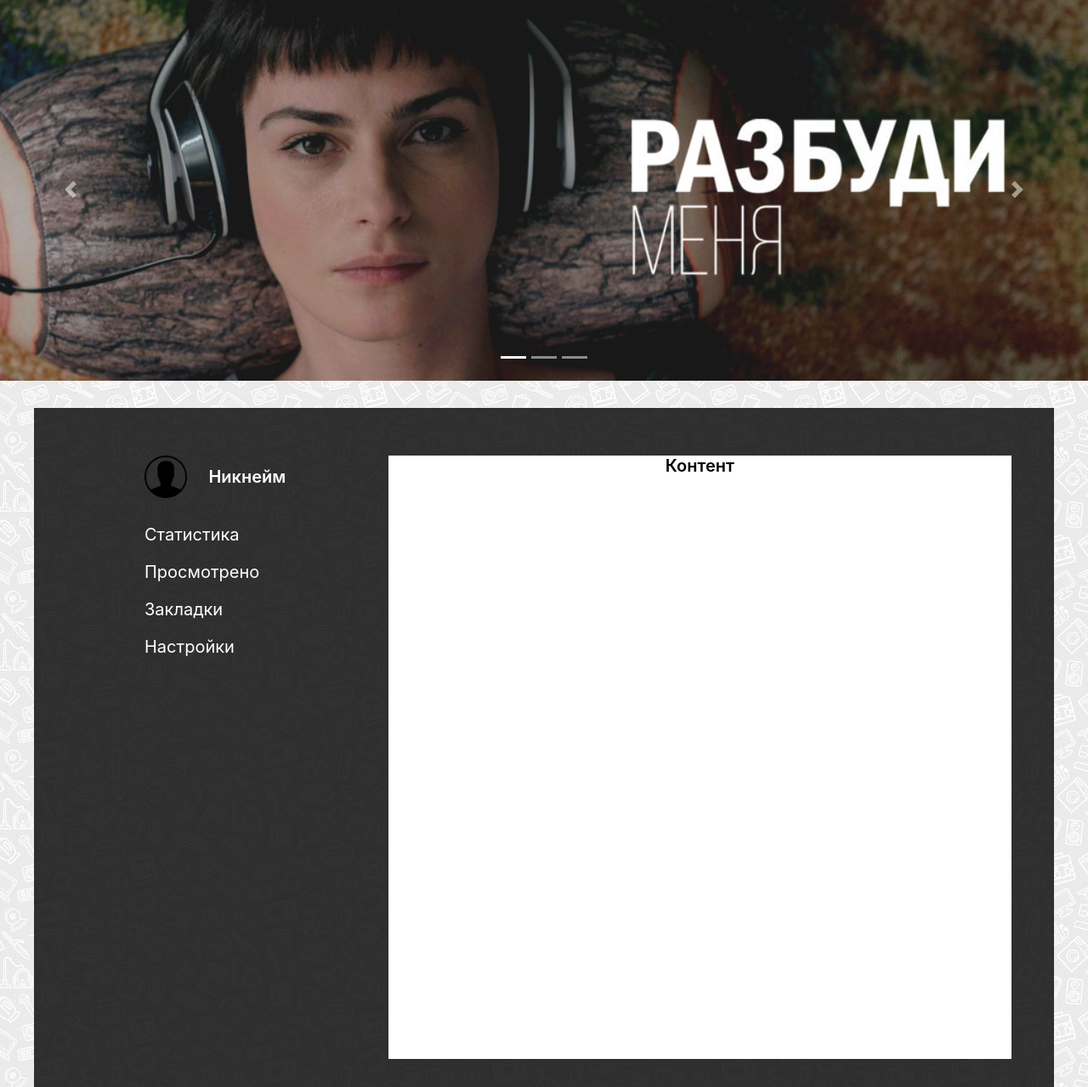
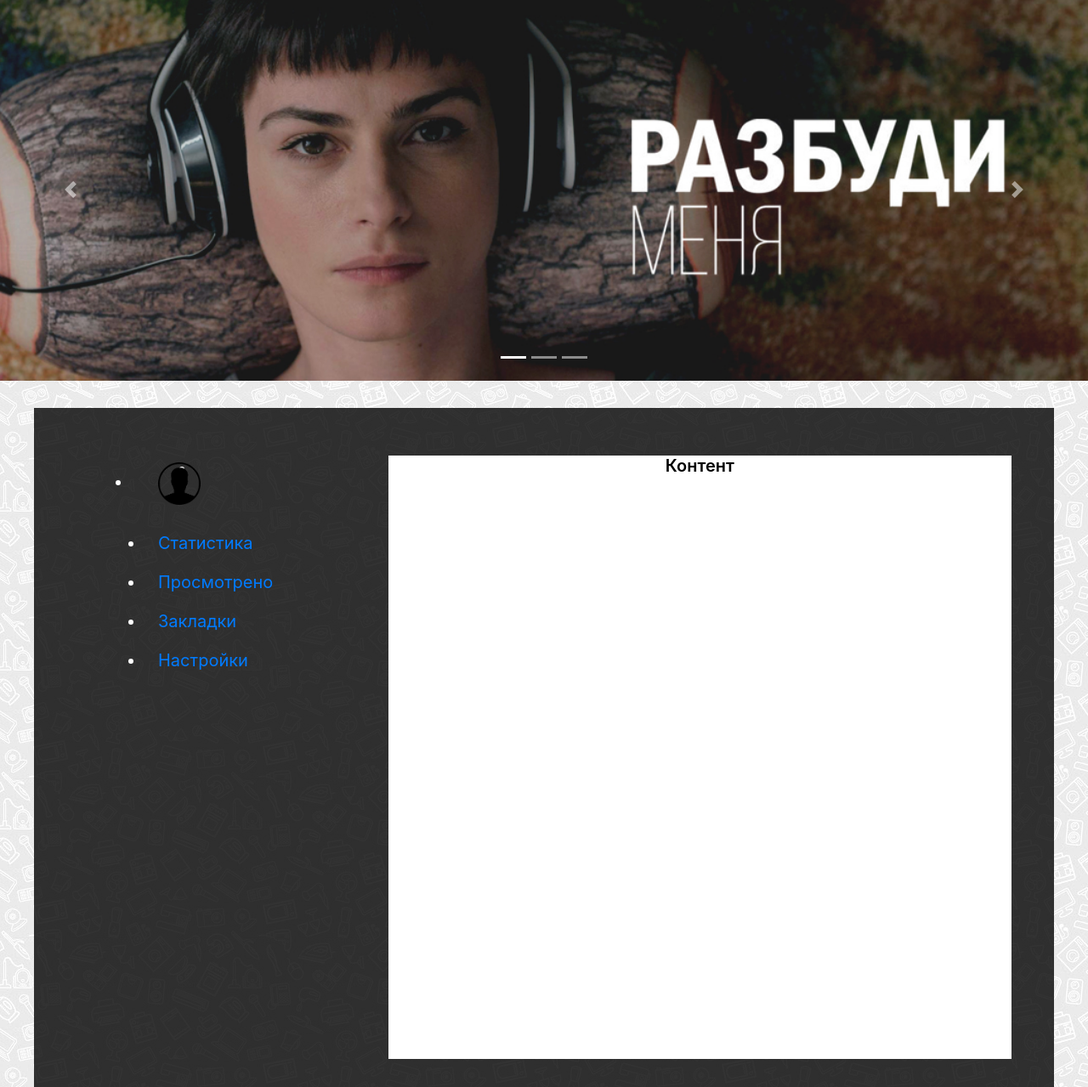
Before and after one commit to yaluikang/lukankin.ru, a Yii app: template views/site/account.php in a window 1280 px wide. Shown: the part 57-1336 px from the top of the page at 85% size. Run offline with PHP 8.4 and a stand-in for Yii, Linux system fonts and the light colour scheme; the template is opened without the code that fills it, so the values that code supplies are empty; some libraries are stand-ins or nearby versions.

Commit message:
Account 1.1

```diff
--- a/views/site/account.php
+++ b/views/site/account.php
@@ -1,6 +1,7 @@
 <?php
 
 use yii\helpers\Html;
+use yii\helpers\Url;
 use yii\widgets\ActiveForm;
 
 $this->registerCssFIle("@web/css/authorization.css");
@@ -13,18 +14,40 @@ $this->registerCssFIle("@web/css/account.css");
             <h5 class="color-white font-weight-600">Здесь будет личный кабинет</h5>
 
         </div>-->
-        <div class="menu col-md-4 col-sm-4 col-lg-4" id="menu">
-            <div class="row">
+        <!--//<div class="menu col-md-4 col-sm-4 col-lg-4" id="menu">-->
+            <!--<div class="row">
                 <div class="color-white font-weight-600 col-md-3 col-sm-3 col-lg-3">
                     <img src="../images/pngwing.com.png" id="icon">
                 </div>
-                <div class="color-white font-weight-600 col-md-9 col-sm-9 col-lg-9" id="login">Никнейм</div>
+                <div class="color-white font-weight-600 col-md-9 col-sm-9 col-lg-9" id="login"><?php /*$name = Yii::$app->user->getIdentity()->name; */?></div>
             </div>
             <div>Статистика</div>
             <div>Просмотрено</div>
             <div>Закладки</div>
-            <div>Настройки</div>
-        </div>
+            <div>Настройки</div>-->
+        <ul class="menu col-md-4 col-sm-4 col-lg-4" id="menu">
+            <div class="row">
+                <li class="nav-item color-white font-weight-600 col-md-3 col-sm-3 col-lg-3">
+                    <a class="nav-link" href="<?php echo Url::to(['site/newItems']); ?>"><img src="../images/pngwing.com.png" id="icon"><span class="sr-only">(current)</span></a>
+                </li>
+                <li class="nav-item">
+                    <a class="nav-link color-white font-weight-600 col-md-9 col-sm-9 col-lg-9" id="login" href="<?php echo Url::to(['site/newItems']); ?>"><?php $name = Yii::$app->user->getIdentity()->name; ?><span class="sr-only">(current)</span></a>
+                </li>
+            </div>
+            <li class="nav-item">
+                <a class="nav-link" href="<?php echo Url::to(['site/films']); ?>">Статистика</a>
+            </li>
+            <li class="nav-item">
+                <a class="nav-link" href="<?php echo Url::to(['site/tvseries']); ?>">Просмотрено</a>
+            </li>
+            <li class="nav-item ">
+                <a class="nav-link" href="#">Закладки</a>
+            </li>
+            <li class="nav-item">
+                <a class="nav-link" href="<?php echo Url::to(['site/tvseries']); ?>">Настройки</a>
+            </li>
+        </ul>
+        <!--</div>-->
         <div class="content col-md-8 col-sm-8 col-lg-8">
             <h5 class="font-weight-600">Контент</h5>
         </div>
--- a/web/css/account.css
+++ b/web/css/account.css
@@ -19,11 +19,11 @@
     padding-top: 50px;
 }
 
-#account div {
+#account div, #account ul {
     margin-bottom: 14px;
 }
 
-#menu div {
+#menu div, #menu li {
     color: white;
 }
 
```
